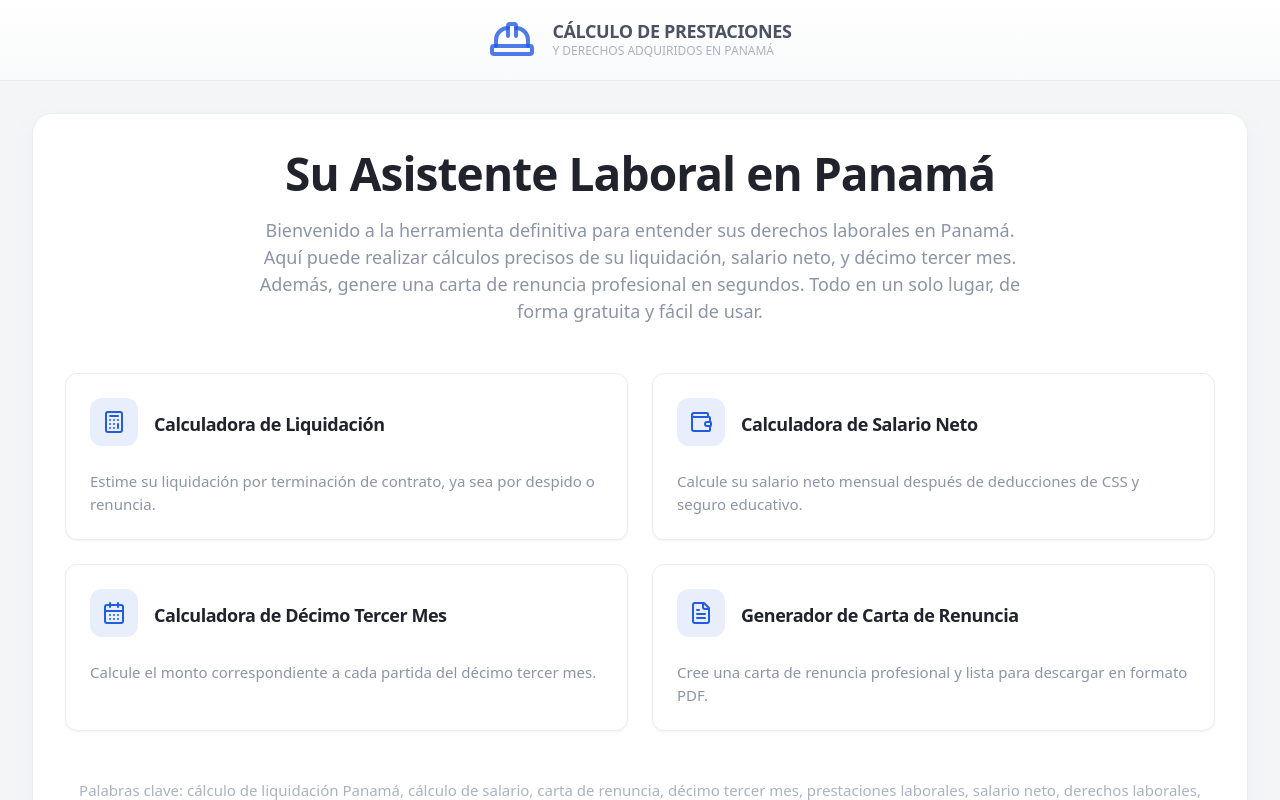
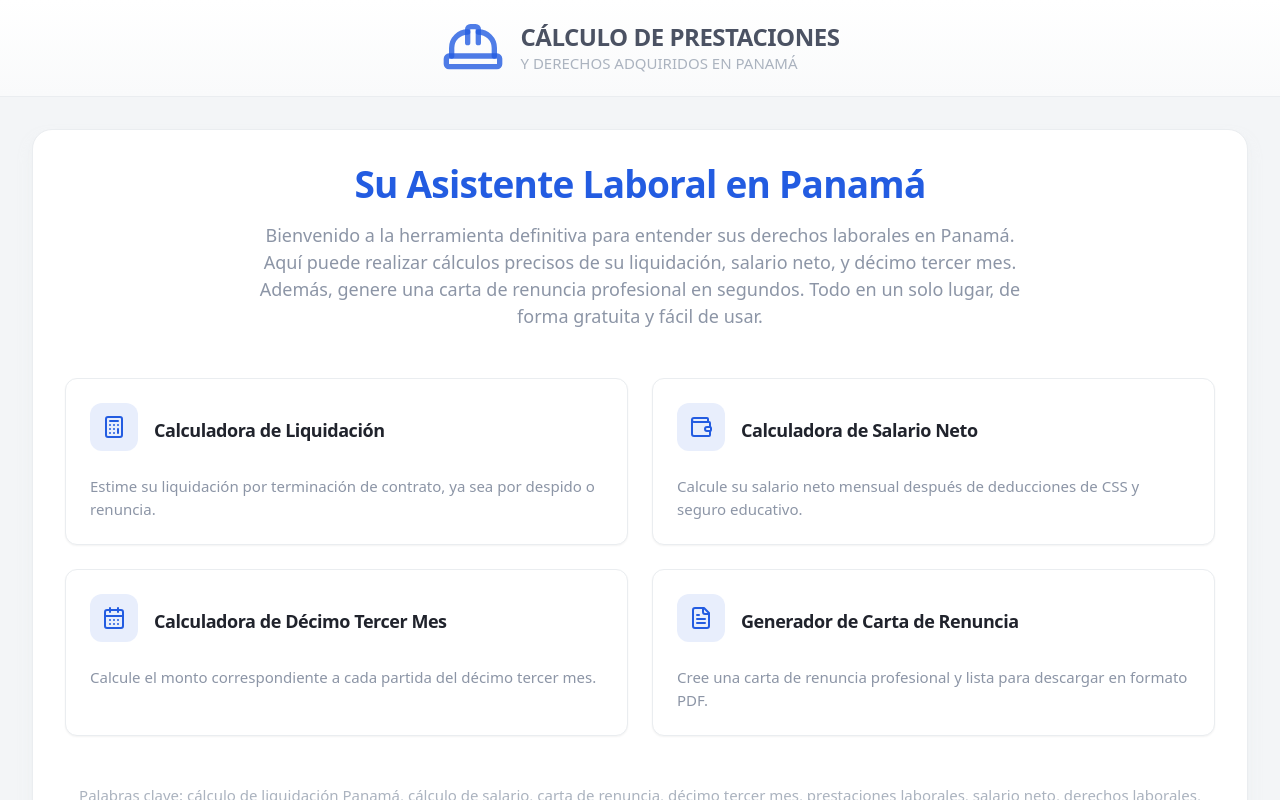
Before and after one commit to angeljw1992/crystal-squirrel-dart, a React (Vite) app: page / in a window 1280 px wide. Shown: the top 800 px of the page. Built offline with nearby package versions, Linux system fonts and the light colour scheme.

Commit message:
[dyad] Ajustando el tamaño del encabezado y el estilo del título. - wrote 2 file(s)

```diff
--- a/src/components/Layout.tsx
+++ b/src/components/Layout.tsx
@@ -23,12 +23,12 @@ const Layout = () => {
         <div className="container mx-auto px-4 sm:px-6 lg:px-8 py-4">
           <div className="flex items-center justify-center">
             <Link to="/" className="flex items-center gap-4 text-foreground transition-colors group">
-              <HardHat className="h-12 w-12 text-primary/80 group-hover:text-primary transition-colors" />
+              <HardHat className="h-16 w-16 text-primary/80 group-hover:text-primary transition-colors" />
               <div className="text-left">
-                <h1 className="text-lg font-bold uppercase leading-tight text-neutral-800 dark:text-neutral-100 group-hover:text-primary transition-colors">
+                <h1 className="text-xl font-bold uppercase leading-tight text-neutral-800 dark:text-neutral-100 group-hover:text-primary transition-colors">
                   Cálculo de Prestaciones
                 </h1>
-                <p className="text-xs font-medium uppercase text-neutral-500 dark:text-neutral-400">
+                <p className="text-sm font-medium uppercase text-neutral-500 dark:text-neutral-400">
                   y Derechos Adquiridos en Panamá
                 </p>
               </div>
--- a/src/pages/Index.tsx
+++ b/src/pages/Index.tsx
@@ -34,7 +34,7 @@ const Index = () => {
   return (
     <div className="w-full">
       <div className="text-center mb-12">
-        <h1 className="text-3xl md:text-4xl font-bold text-foreground mb-4">
+        <h1 className="text-2xl md:text-3xl font-bold text-primary mb-4">
           Su Asistente Laboral en Panamá
         </h1>
         <p className="text-lg text-neutral-600 dark:text-neutral-400 max-w-3xl mx-auto">
```
